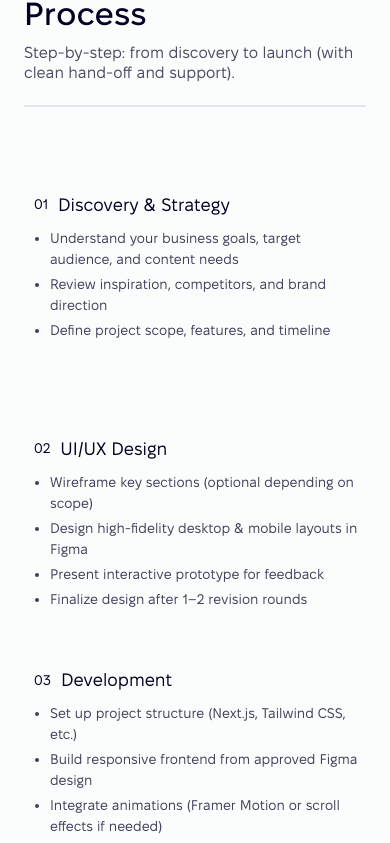
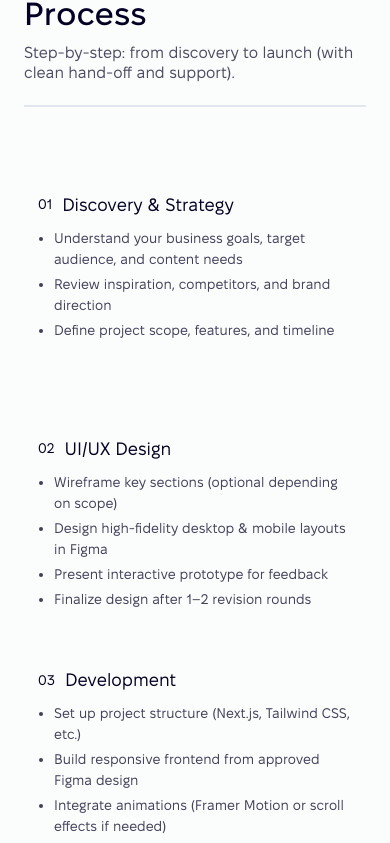
Before and after one commit to oastra/olhachernysh-dev-ts, a Next.js app: page / in a window 390 px wide. Shown: the part 6654-7497 px from the top of the page. Built offline with nearby package versions, Linux system fonts and the light colour scheme; a web font is replaced by a local one.

Commit message:
Fix: snaky overlay mobile

```diff
--- a/src/app/components/process/ProcessMobile.tsx
+++ b/src/app/components/process/ProcessMobile.tsx
@@ -12,7 +12,7 @@ const SCALE_FACTOR = (SECTION_HEIGHT * 6) / SVG_VIEWBOX_HEIGHT;
 const CONTAINER_HEIGHT = SVG_VIEWBOX_HEIGHT * SCALE_FACTOR;
 const CONTAINER_WIDTH = SVG_VIEWBOX_WIDTH;
 
-// original Figma positions – don’t add px here
+// Figma positions
 const sectionPositions = [
   { top: 11.5, bottom: 266.249 },
   { top: 286.249, bottom: 544.079 },
@@ -25,18 +25,20 @@ const sectionPositions = [
 export default function ProcessMobile() {
   return (
     <div className="md:hidden w-full">
+      {/* outer padding = space from viewport + sticky header */}
       <div
-        className="relative mx-auto w-full"
+        className="relative mx-auto w-full px-4" // 👈 left/right space from viewport
         style={{
           maxWidth: `${CONTAINER_WIDTH}px`,
           aspectRatio: `${CONTAINER_WIDTH} / ${CONTAINER_HEIGHT}`,
-          // 👇 this creates space under your sticky mobile header / Safari bar
-          paddingTop: '4.75rem', // ~76px
-          paddingBottom: '3.5rem',
+          paddingTop: '4.75rem',
+          paddingBottom: '4rem',
         }}
       >
-        {/* Snake – now starts AFTER padding, same as cards */}
-        <div className="absolute inset-0 w-full h-full">
+        {/* SNAKE */}
+        <div
+          className="absolute inset-y-0 left-2 right-2 w-auto h-full" // 👈 inset-x, not 0
+        >
           <SnakeOverlay
             viewBox={`0 0 ${SVG_VIEWBOX_WIDTH} ${SVG_VIEWBOX_HEIGHT}`}
             d="M1.5 1.5H318.5C324.023 1.5 328.5 5.97715 328.5 11.5V266.249C328.5 271.772 324.023 276.249 318.5 276.249H11.5C5.97716 276.249 1.5 280.726 1.5 286.249V544.079C1.5 549.602 5.97715 554.079 11.5 554.079H318.5C324.023 554.079 328.5 558.556 328.5 564.079V837.309C328.5 842.832 324.023 847.309 318.5 847.309H11.5C5.97716 847.309 1.5 851.786 1.5 857.309V1075C1.5 1080.52 5.97715 1085 11.5 1085L318.5 1085C324.023 1085 328.5 1089.48 328.5 1095V1319.5C328.5 1325.02 324.023 1329.5 318.5 1329.5L11.5 1329.5C5.97716 1329.5 1.5 1333.98 1.5 1339.5V1520.5C1.5 1526.02 5.97715 1530.5 11.5 1530.5L171.713 1530.5C177.236 1530.5 181.713 1534.98 181.713 1540.5V1667"
@@ -47,8 +49,8 @@ export default function ProcessMobile() {
           />
         </div>
 
-        {/* Content – uses the SAME origin as the snake */}
-        <div className="absolute inset-0 w-full h-full px-[1.2%]">
+        {/* CONTENT */}
+        <div className="absolute inset-y-0 left-2 right-2 w-auto h-full">
           {processSteps.map((step, index) => {
             const section = sectionPositions[index];
             const topPercent = (section.top / SVG_VIEWBOX_HEIGHT) * 100;
```
